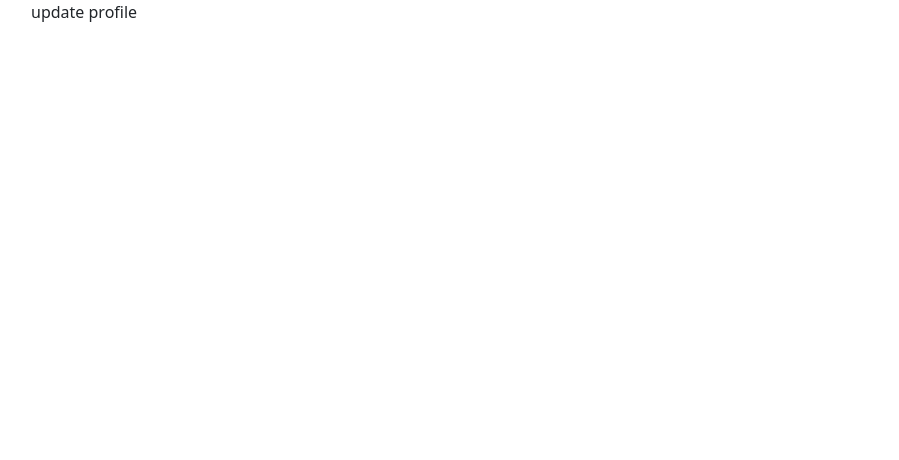
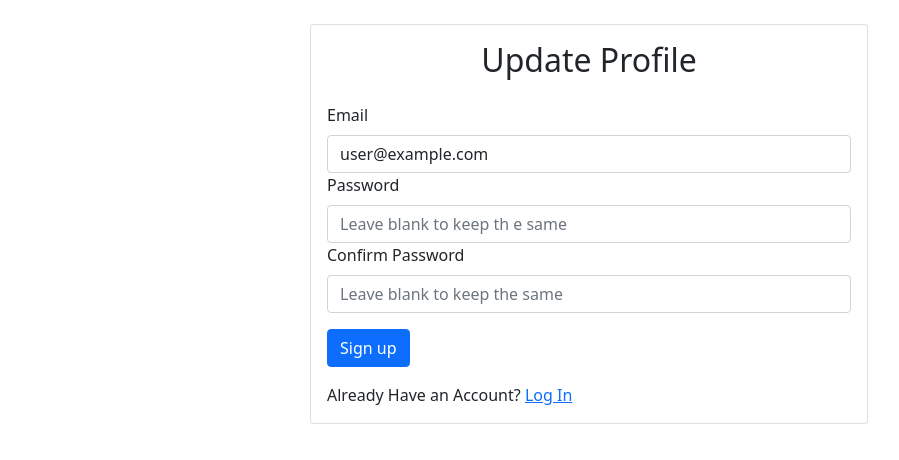
Before and after one commit to ariful-1122/firebase-auth-react, a React (Create React App) app: page /update-profile in a window 1280 px wide. Shown: the top 460 px of the page, without its empty margins (51-950 px from the left). Built offline with nearby package versions, Linux system fonts and the light colour scheme; no server answers; sample sign-in values are in the browser's storage.

Commit message:
update profile component

```diff
--- a/src/components/App.js
+++ b/src/components/App.js
@@ -15,7 +15,6 @@ function App() {
           <Switch>
             <Route path="/" component={Dashboard} exact />
             <Route path="/update-profile" component={UpdateProfile} exact />
-
             <Route path="/signup" component={Signup} />
             <Route path="/login" component={Login} />
             <Route path="/reset-password" component={ForgotPassword} />
--- a/src/components/UpdateProfile.js
+++ b/src/components/UpdateProfile.js
@@ -1,7 +1,91 @@
-import React from "react";
+import React, { useRef, useState, useEffect } from "react";
+import { Alert, Button, Card, Form } from "react-bootstrap";
+import { useAuth } from "../context/AuthContext";
+import { Link, useHistory } from "react-router-dom";
 
 const UpdateProfile = () => {
-  return <div>update profile</div>;
+  const [loading, setLoading] = useState(false);
+  const [error, setError] = useState("");
+  const history = useHistory();
+  const { signup, currentUser } = useAuth();
+  const emailRef = useRef();
+  const passwordRef = useRef();
+  const passwordConfirmRef = useRef();
+
+  useEffect(() => {
+    if (!currentUser) {
+      history.push("/login");
+    }
+  }, [currentUser]);
+
+  async function submitHandler(e) {
+    e.preventDefault();
+    const enteredPassword = passwordRef.current.value;
+    const confirmEnteredPassword = passwordConfirmRef.current.value;
+
+    if (enteredPassword !== confirmEnteredPassword) {
+      return setError("password don't match");
+    }
+
+    try {
+      setError("");
+      setLoading(true);
+      await signup(emailRef.current.value, passwordRef.current.value);
+      history.push("/login");
+    } catch (error) {
+      setError("Failed to create an account");
+    }
+    setLoading(false);
+  }
+
+  return (
+    <>
+      <Card className="col-md-6 mx-auto my-4">
+        <Card.Body>
+          <h2 className="text-center mb-4">Update Profile</h2>
+
+          {error && <Alert variant="danger"> {error} </Alert>}
+          <Form onSubmit={submitHandler}>
+            <Form.Group id="email">
+              <Form.Label>Email</Form.Label>
+              <Form.Control
+                defaultValue={currentUser.email}
+                ref={emailRef}
+                type="email"
+                required
+              />
+            </Form.Group>
+
+            <Form.Group id="password">
+              <Form.Label>Password</Form.Label>
+              <Form.Control
+                placeholder="Leave blank to keep th e same"
+                ref={passwordRef}
+                type="password"
+                required
+              />
+            </Form.Group>
+
+            <Form.Group id="confirmationPassword">
+              <Form.Label>Confirm Password</Form.Label>
+              <Form.Control
+                placeholder="Leave blank to keep the same"
+                ref={passwordConfirmRef}
+                type="password"
+                required
+              />
+            </Form.Group>
+            <Button disabled={loading} className="mt-3" type="submit">
+              Sign up
+            </Button>
+          </Form>
+          <div className="w-100 ml-2 mt-3">
+            Already Have an Account? <Link to="/login">Log In</Link>
+          </div>
+        </Card.Body>
+      </Card>
+    </>
+  );
 };
 
 export default UpdateProfile;
```
